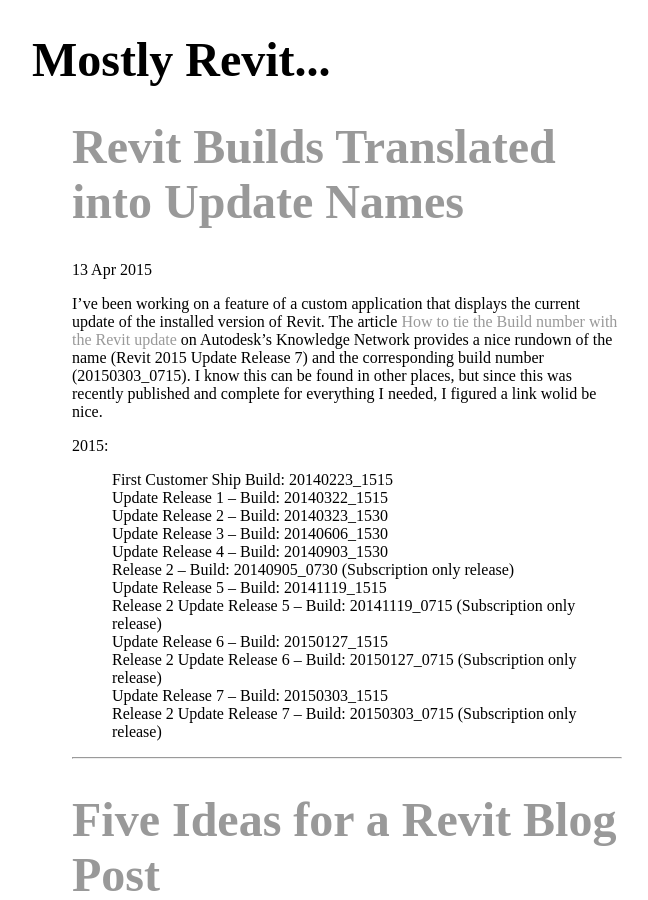
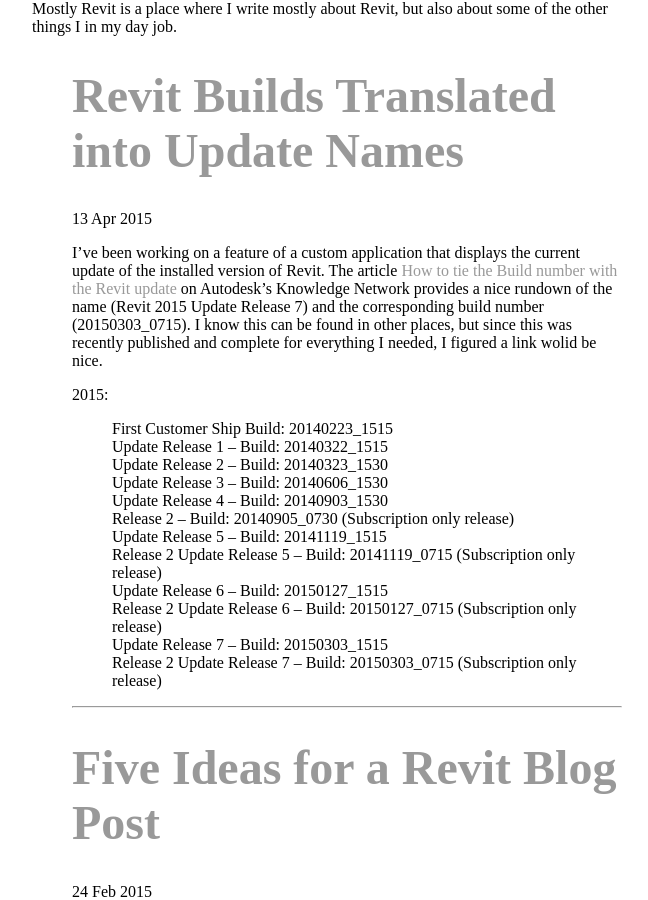
Before and after one commit to estimmel/mostly-revit-blog, a Jekyll site: the page built from index.html, in a window 1280 px wide and 900 px high. Shown: the whole window, without its empty margins (313-961 px from the left). Built offline with Jekyll 4.4.1, drawn with Linux system fonts in a browser that asks for light colours.

Commit message:
removed title, added intro section

```diff
--- a/index.html
+++ b/index.html
@@ -1,8 +1,8 @@
 ---
 layout: default
-title: Mostly Revit...
+title: Mostly Revit
 ---
-	<h1>{{ page.title }}</h1>
+	<div class="intro">{{ page.title }} is a place where I write mostly about Revit, but also about some of the other things I in my day job.</div>
 	<ul class="posts">
 	  {% for post in site.posts %}
 		<h1><a href="{{ post.url }}" title="Permalink to '{{ post.title }}''">{{ post.title }}</a></h1>
```
